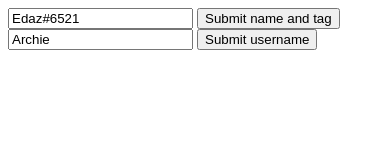
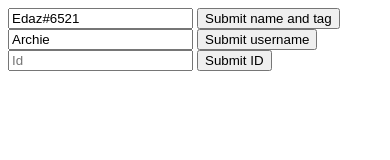
Before and after one commit to edazpotato/alles-web, a plain HTML site: page docs/index.html in a window 390 px wide. Drawn offline with Linux system fonts and the light colour scheme.

Commit message:
Add Id I'm on my phone and this sucks aaaaaaa

```diff
--- a/docs/index.html
+++ b/docs/index.html
@@ -37,12 +37,16 @@
 	<main>
 		<section>
 			<form id="nametagForm">
-				<input type="text" placeholder="Edaz#6521" value="Edaz#6521" pattern="(.*)#(\d{4})" name="nametag" id="nametag">
+				<input type="text" purge laceholder="Edaz#6521" value="Edaz#6521" pattern="(.*)#(\d{4})" name="nametag" id="nametag">
 				<input value="Submit name and tag" type="submit">
 			</form>
 			<form id="usernameForm">
 				<input type="text" placeholder="Archie" value="Archie" pattern="(.*)" name="username" id="username">
 				<input value="Submit username" type="submit">
+			</form>
+<form id="idForm">
+				<input type="text" placeholder="Id" value="" pattern="(.*)" name="id" id="id">
+				<input value="Submit ID" type="submit">
 			</form>
 		</section>
 		<article id="user">
```
